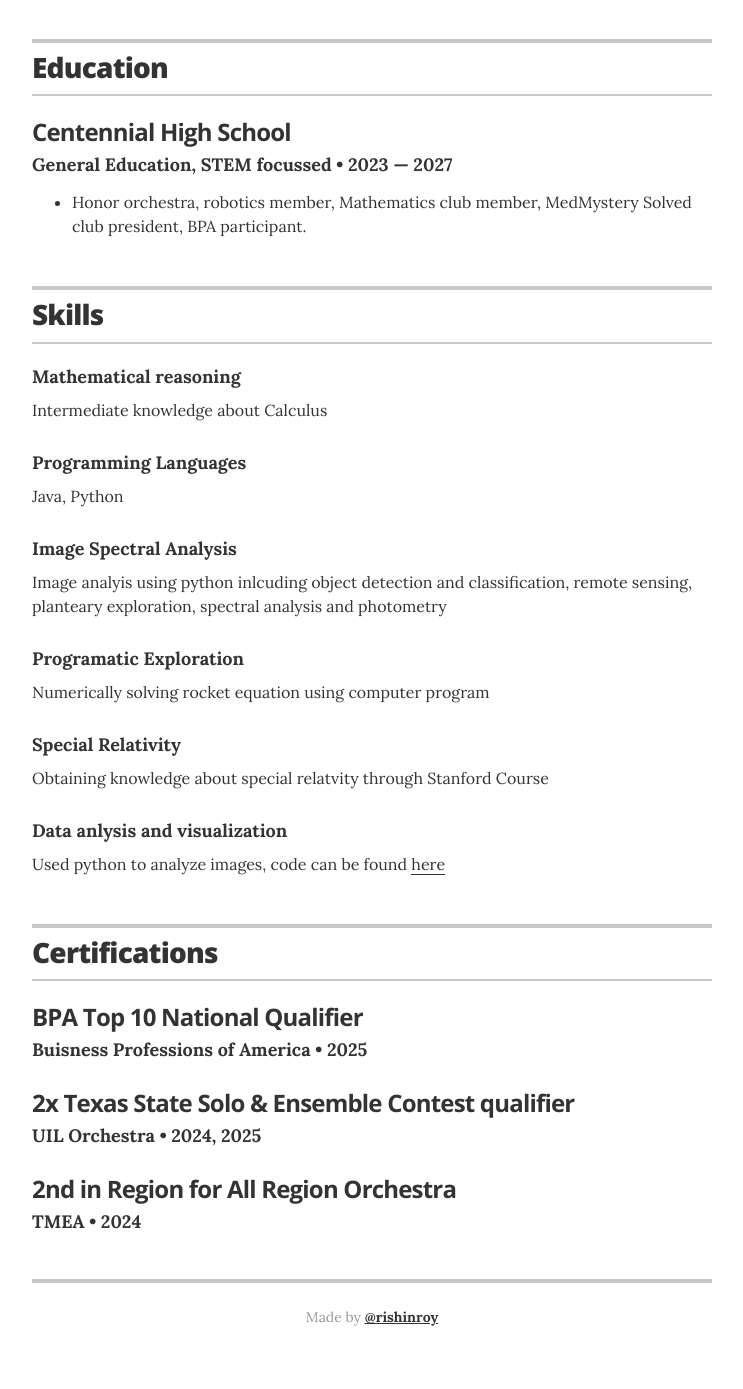
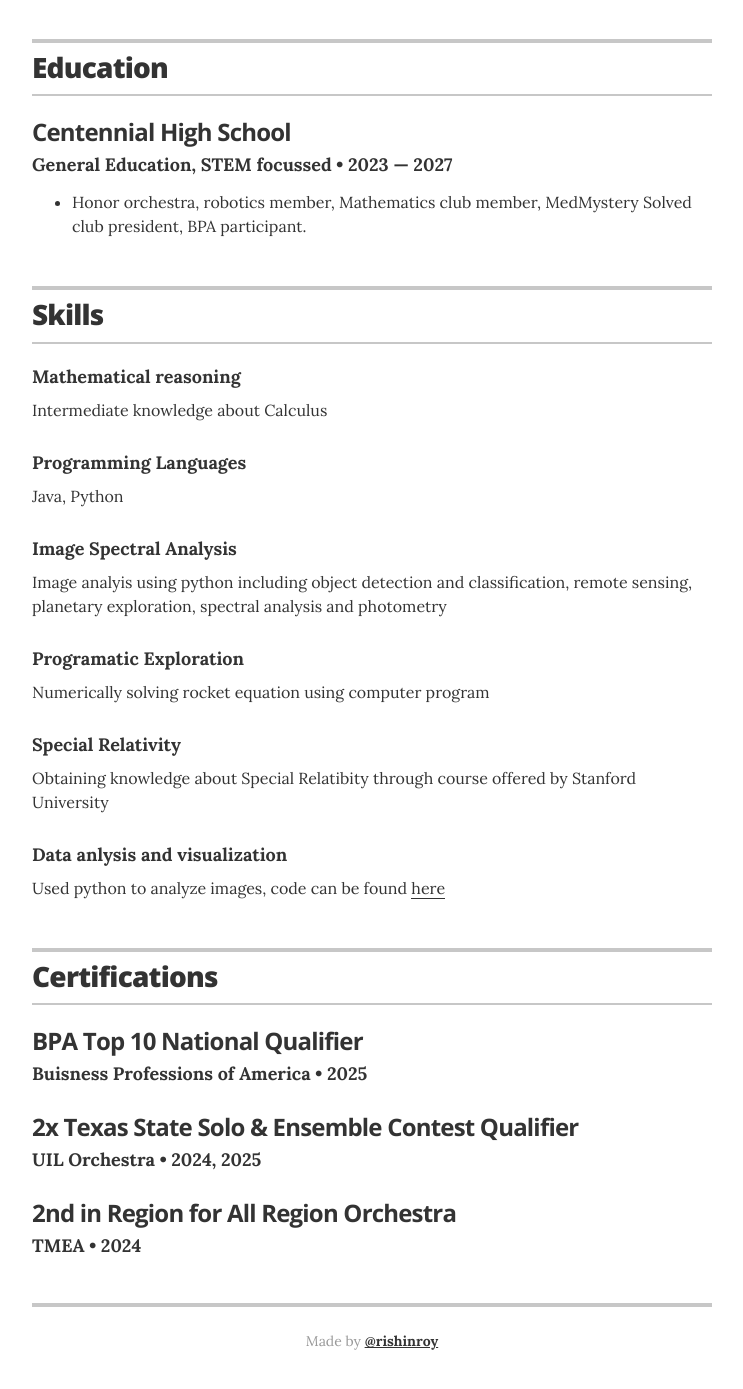
Before and after one commit to royrishin/rishr-resume, a Jekyll site: the page built from index.html, in a window 1280 px wide and 1400 px high, scrolled down 1403 px. Shown: the top 1389 px of the window, without its empty margins (268-1011 px from the left). Built offline with Jekyll 4.4.1, drawn with Linux system fonts in a browser that asks for light colours; some of the changed text lies outside the part shown.

Commit message:
typo corrections made

```diff
--- a/_data/experience.yml
+++ b/_data/experience.yml
@@ -4,7 +4,7 @@
 - company: National Inventor Hall of Fame Camp Invention
   position: Intern
   duration: July 2024 &mdash; Present
-  summary: "Intern supervising and introducing STEM realted projects to elementary students for a week\t<ul class=\"resume-item-list\"><li>40 hours volunteering</li>"
+  summary: "Intern supervising and introducing STEM related projects to elementary students for a week\t<ul class=\"resume-item-list\"><li>40 hours volunteering</li>"
 
 - company: Buisness Professionals of America
   position: Member
--- a/_data/recognitions.yml
+++ b/_data/recognitions.yml
@@ -4,7 +4,7 @@
   year: 2025
   #summary: https://www.credly.com/badges/258a4563-7c93-4cbe-b054-c3cf87d60570
 
-- award: 2x Texas State Solo & Ensemble Contest qualifier
+- award: 2x Texas State Solo & Ensemble Contest Qualifier
   organization: UIL Orchestra
   year: 2024, 2025
   #summary: https://www.credly.com/badges/0fa9af7b-f1fa-4dcd-b49d-501a138dd17d
--- a/_data/skills.yml
+++ b/_data/skills.yml
@@ -10,10 +10,10 @@
 
 
 - skill: Image Spectral Analysis
-  description: Image analyis using python inlcuding object detection and classification, remote sensing, planteary exploration, spectral analysis and photometry
+  description: Image analyis using python including object detection and classification, remote sensing, planetary exploration, spectral analysis and photometry
 - skill: Programatic Exploration
   description: Numerically solving rocket equation using computer program
 - skill: Special Relativity
-  description: Obtaining knowledge about special relatvity through Stanford Course
+  description: Obtaining knowledge about Special Relatibity through course offered by Stanford University
 - skill: Data anlysis and visualization
   description: Used python to analyze images, code can be found <a href = "https://github.com/royrishin/astro-spectra-analysis"> here</a>
```
